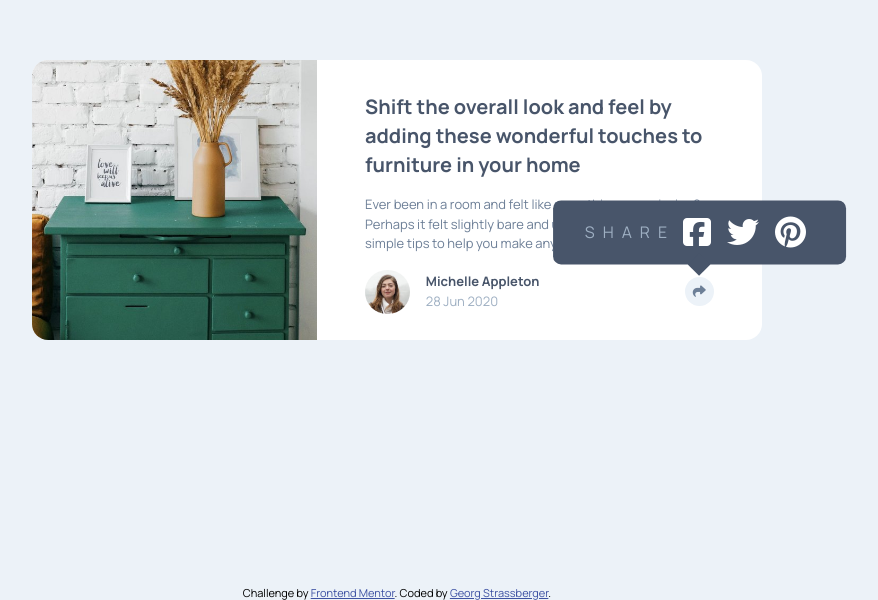
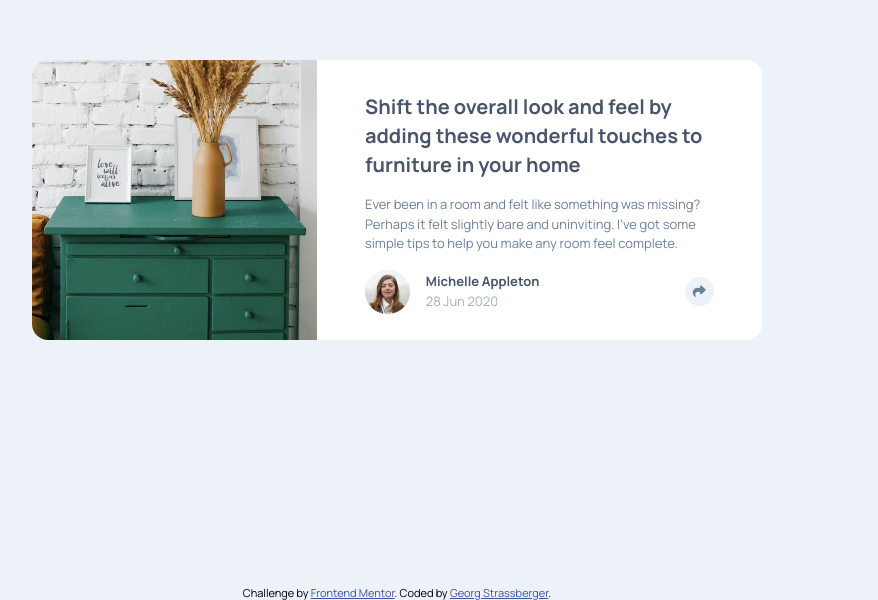
Before and after one commit to GeorgStrassberger/fm-article-preview-component, a plain HTML site: page index.html in a window 1280 px wide. Shown: the part 200-800 px from the top of the page, without its empty margins (243-1121 px from the left). Drawn offline with Linux system fonts and the light colour scheme.

Commit message:
add screenshot & hide modal by default

```diff
--- a/index.html
+++ b/index.html
@@ -53,7 +53,7 @@
 
         <div class="icon-container">
           <!-- Hover Content -->
-          <div id="modal" class="modal">
+          <div id="modal" class="modal d-none">
             <span>Share</span>
             <i class="fa-brands fa-2x fa-square-facebook fa-color"></i>
             <i class="fa-brands fa-2x fa-twitter fa-color"></i>
@@ -63,8 +63,6 @@
           <!-- Share Icon -->
           <i onclick="toggelModal()" class="fa fa-share icon-share" aria-hidden="true"></i>
         </div>
-
-
 
       </div>
 
```
Also changed, not shown: Screenshot.png (added), 1 other file.
